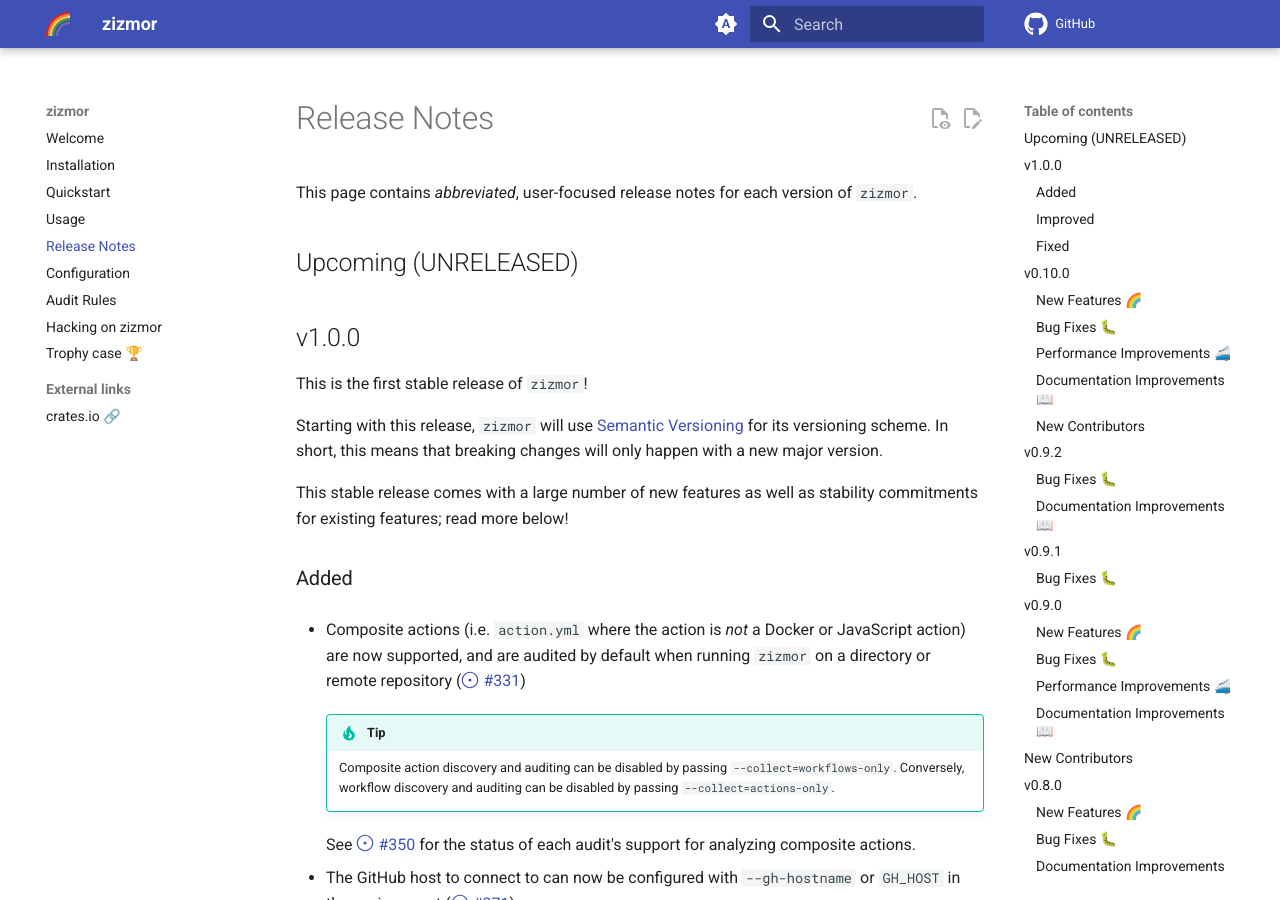
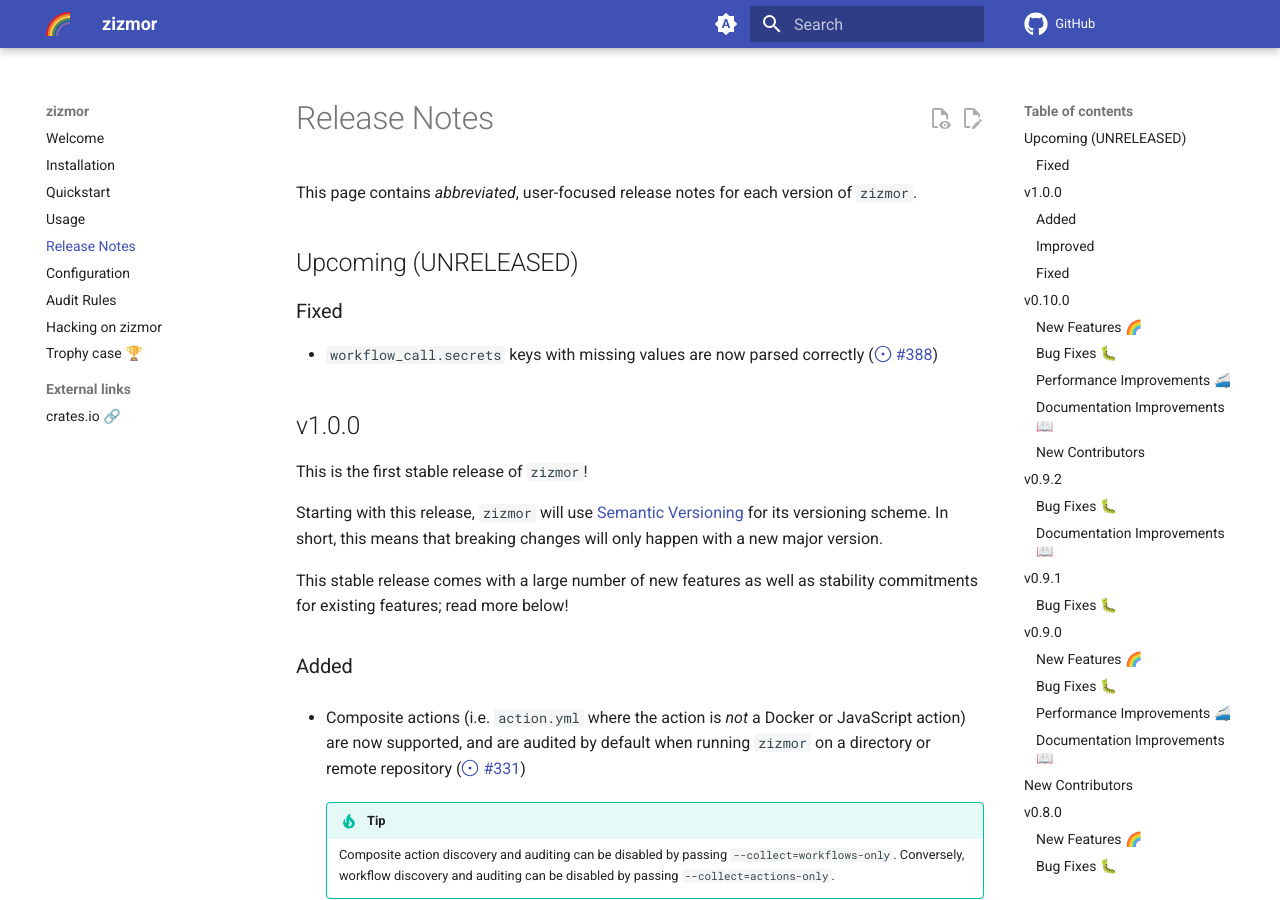
Before and after one commit to zizmorcore/zizmor, an MkDocs documentation site: the page built from docs/release-notes.md, in a window 1280 px wide and 900 px high. Built offline with MkDocs 1.6.1 and Material for MkDocs 9.7.7, drawn with Linux system fonts in a browser that asks for light colours; comment, search, counter and statistics services are not loaded.

```diff
--- a/Cargo.toml
+++ b/Cargo.toml
@@ -23,7 +23,7 @@ clap-verbosity-flag = { version = "3.0.2", features = [
 ], default-features = false }
 etcetera = "0.8.0"
 flate2 = "1.0.35"
-github-actions-models = "0.17.0"
+github-actions-models = "0.18.0"
 http-cache-reqwest = "0.15.0"
 human-panic = "2.0.1"
 indexmap = "2.7.0"
--- a/docs/release-notes.md
+++ b/docs/release-notes.md
@@ -8,6 +8,10 @@ This page contains _abbreviated_, user-focused release notes for each version
 of `zizmor`.
 
 ## Upcoming (UNRELEASED)
+
+### Fixed
+
+* `workflow_call.secrets` keys with missing values are now parsed correctly (#388)
 
 ## v1.0.0
 
```
Also changed, not shown: 1 other file.
